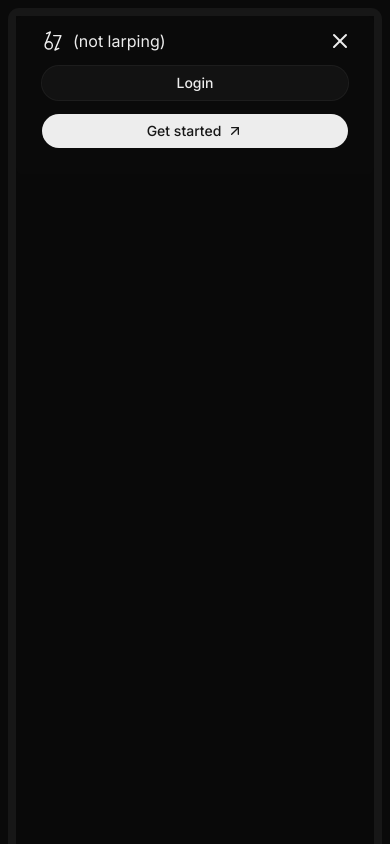
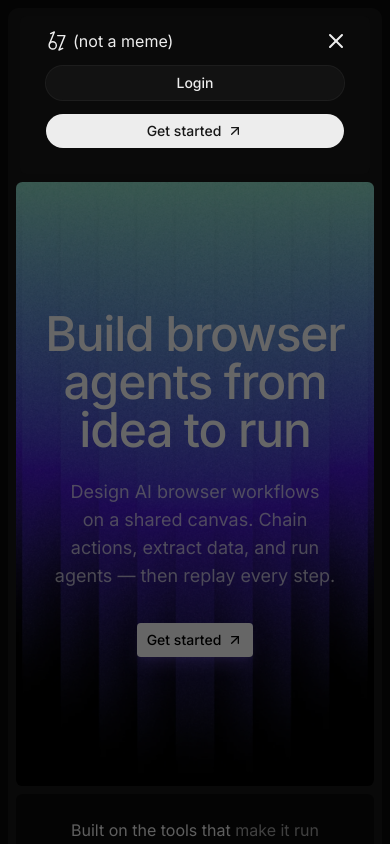
Before and after one commit to vl0ct/6N7, a Next.js app: page / in a window 390 px wide. Both pictures are taken after a click on the button "Open Menu". Shown: the top 844 px of the page. Built offline with nearby package versions, Linux system fonts and the light colour scheme.

Commit message:
fix(landing): inset the mobile menu and stop locking the page

```diff
--- a/features/landing/components/header.tsx
+++ b/features/landing/components/header.tsx
@@ -13,36 +13,25 @@ export const LandingHeader = () => {
   const [menuState, setMenuState] = React.useState(false)
   const scrolled = useScroll(10)
 
-  React.useEffect(() => {
-    if (!menuState) return
-
-    const mediaQuery = window.matchMedia("(max-width: 1023px)")
-    const updateOverflow = () => {
-      document.documentElement.classList.toggle(
-        "overflow-hidden",
-        mediaQuery.matches
-      )
-    }
-
-    updateOverflow()
-    mediaQuery.addEventListener("change", updateOverflow)
-
-    return () => {
-      mediaQuery.removeEventListener("change", updateOverflow)
-      document.documentElement.classList.remove("overflow-hidden")
-    }
-  }, [menuState])
-
   return (
     <header
       className={cn(
         "sticky top-0 z-20 w-full bg-canvas p-1 transition-all duration-300 ease-out",
+        "max-lg:has-data-[state=active]:bg-transparent",
         scrolled && "py-2"
       )}
     >
+      {menuState && (
+        <div
+          aria-hidden
+          onClick={() => setMenuState(false)}
+          className="fixed inset-0 z-10 bg-black/60 lg:hidden"
+        />
+      )}
+
       <nav
         data-state={menuState && "active"}
-        className="w-full max-lg:data-[state=active]:h-svh max-lg:data-[state=active]:overflow-y-auto max-lg:data-[state=active]:bg-black/60"
+        className="relative z-20 w-full max-lg:data-[state=active]:px-1"
       >
         <div className="mx-auto w-full max-w-5xl rounded-md border border-transparent bg-[#0A0A0A] px-6">
           <div className="relative flex items-center justify-between gap-6 py-3">
@@ -50,10 +39,10 @@ export const LandingHeader = () => {
               <Link
                 href="/"
                 aria-label="6N7 home"
-                className="flex items-center gap-2"
+                className="flex items-center gap-1 sm:gap-2"
               >
                 <LogoIcon />
-                (not larping)
+                (not a meme)
               </Link>
             </div>
 
```
